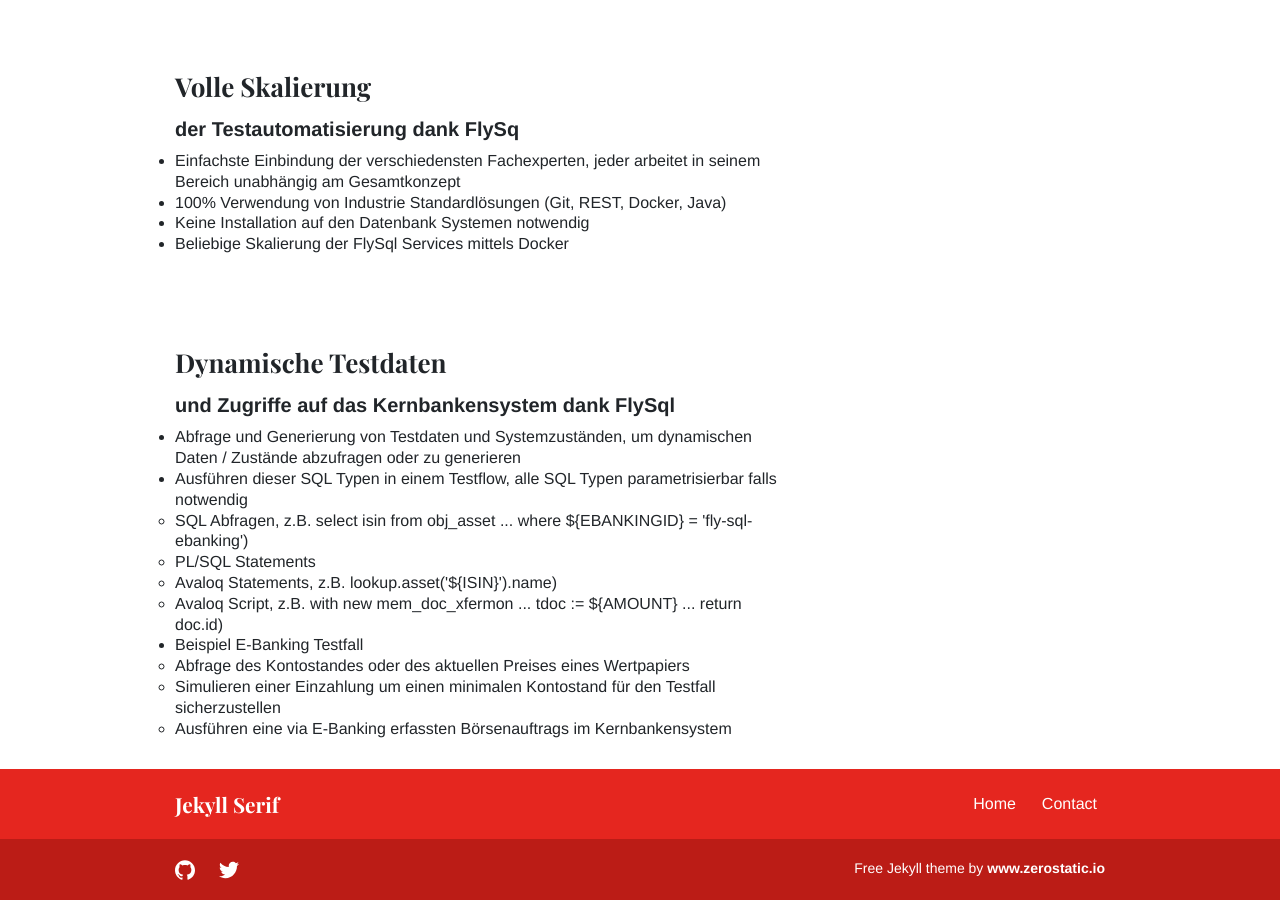
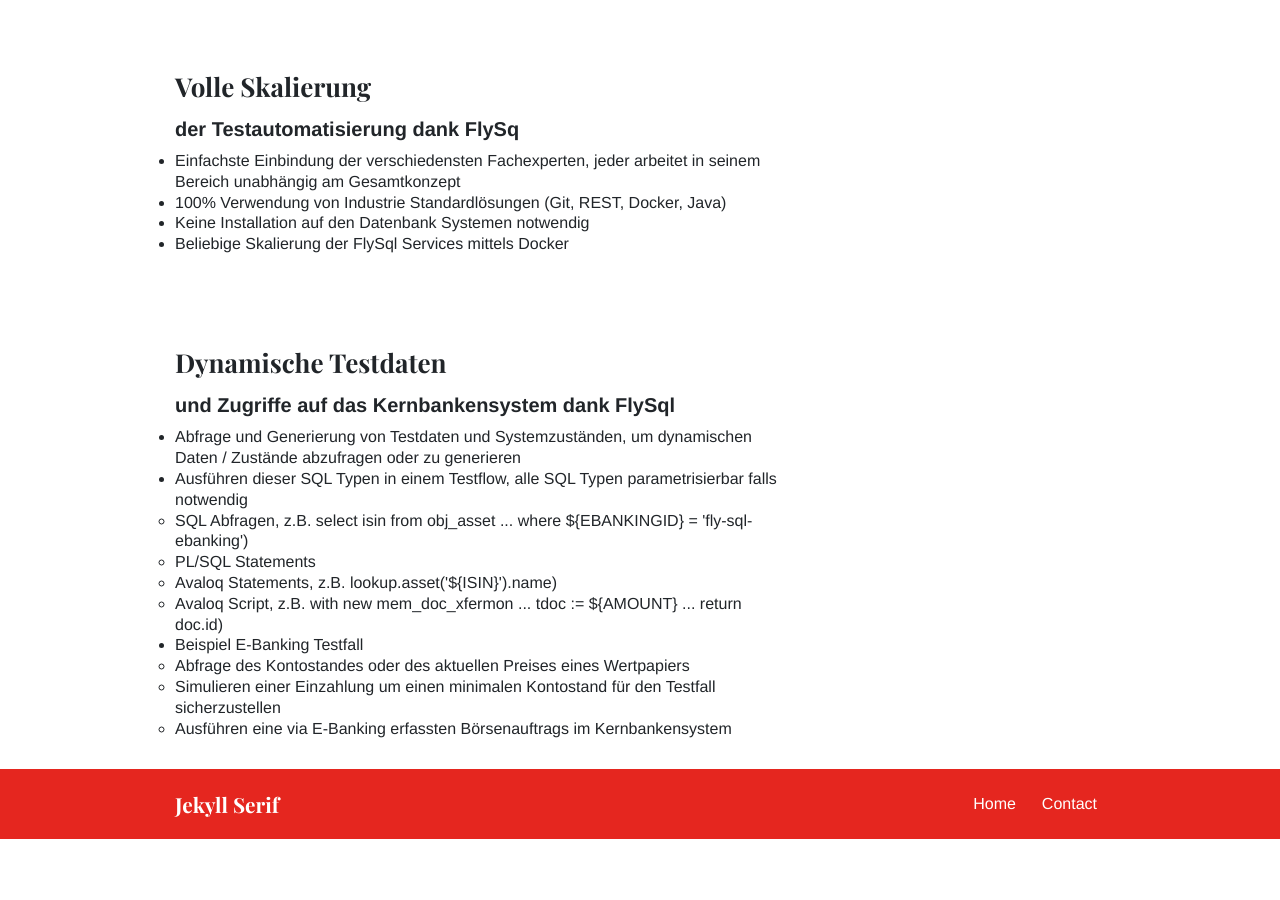
Before and after one commit to flysql/flysql.github.io, a Jekyll site: the page built from index.md, in a window 1280 px wide and 900 px high, scrolled down 2035 px. Built offline with Jekyll 4.4.1, drawn with Linux system fonts in a browser that asks for light colours; after the commit the page ends 2874 px from its top, so only the background shows below that.

Commit message:
removes subfooter with github and copyright

```diff
--- a/_data/seo.yml
+++ /dev/null
@@ -1,4 +0,0 @@
-google_analytics_id: ""
-meta_twitter_site: "@zerostaticio"
-meta_twitter_creator: "@zerostaticio"
-copyright_text: 'Free Jekyll theme by <a class="zerostatic" href="https://www.zerostatic.io">www.zerostatic.io</a>'
--- a/_includes/sub-footer.html
+++ /dev/null
@@ -1,16 +0,0 @@
-<div class="sub-footer">
-  <div class="container">
-    <div class="row">
-      <div class="col-12">
-        <div class="sub-footer-inner">
-          {% if site.data.social %}
-            {% include social.html %}
-          {% endif %}
-          {% if site.data.seo.copyright_text %}
-          <div class="copyright">{{ site.data.seo.copyright_text }}</div>
-          {% endif %}
-        </div>
-      </div>
-    </div>
-  </div>
-</div>
--- a/_layouts/default.html
+++ b/_layouts/default.html
@@ -33,8 +33,5 @@
     {{content}}
   </div>
   {% include footer.html %}
-  {% include sub-footer.html %}
-  <script type="text/javascript" src="{{ '/assets/js/scripts.js' | relative_url }}"></script>
-  {% include google-analytics.html %}
 </body>
 </html>
```
Also changed, not shown: _data/social.json (deleted, +0 -12 lines).
